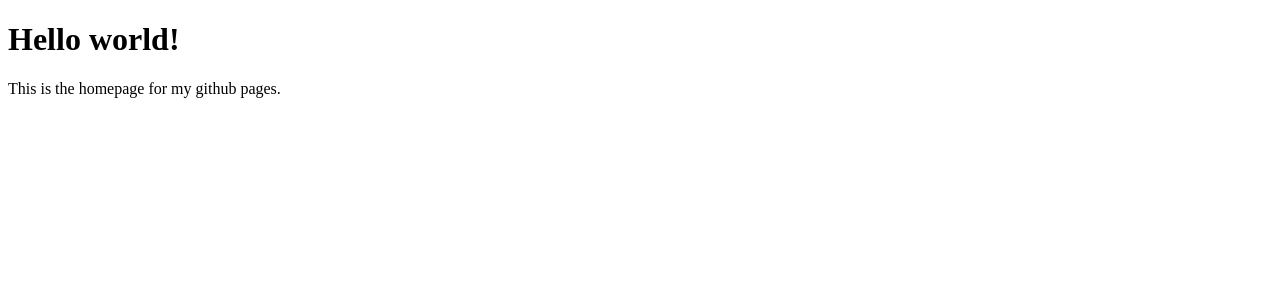
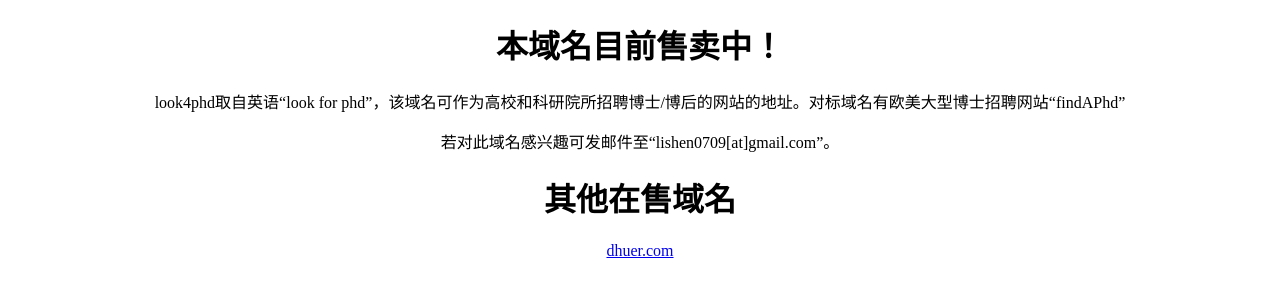
Before and after one commit to sLee0709/look4phd, a plain HTML site: page index.html in a window 1280 px wide. Drawn offline with Linux system fonts and the light colour scheme.

Commit message:
Update index.html

```diff
--- a/index.html
+++ b/index.html
@@ -7,9 +7,17 @@
 </head>
 
 <body>
+<div align="center">
+    <h1>本域名目前售卖中！</h1>
+    <p>look4phd取自英语“look for phd”，该域名可作为高校和科研院所招聘博士/博后的网站的地址。对标域名有欧美大型博士招聘网站“findAPhd”</p>
+    <p>若对此域名感兴趣可发邮件至“lishen0709[at]gmail.com”。</p>
+</div>
 
-<h1>Hello world!</h1>
-<p>This is the homepage for my github pages.</p>
+<div align="center">
+    <h1>其他在售域名</h1>
+    <a href="https://www.dhuer.com">dhuer.com</a>
+</div>
+
 </body>
 
 </html>
```
